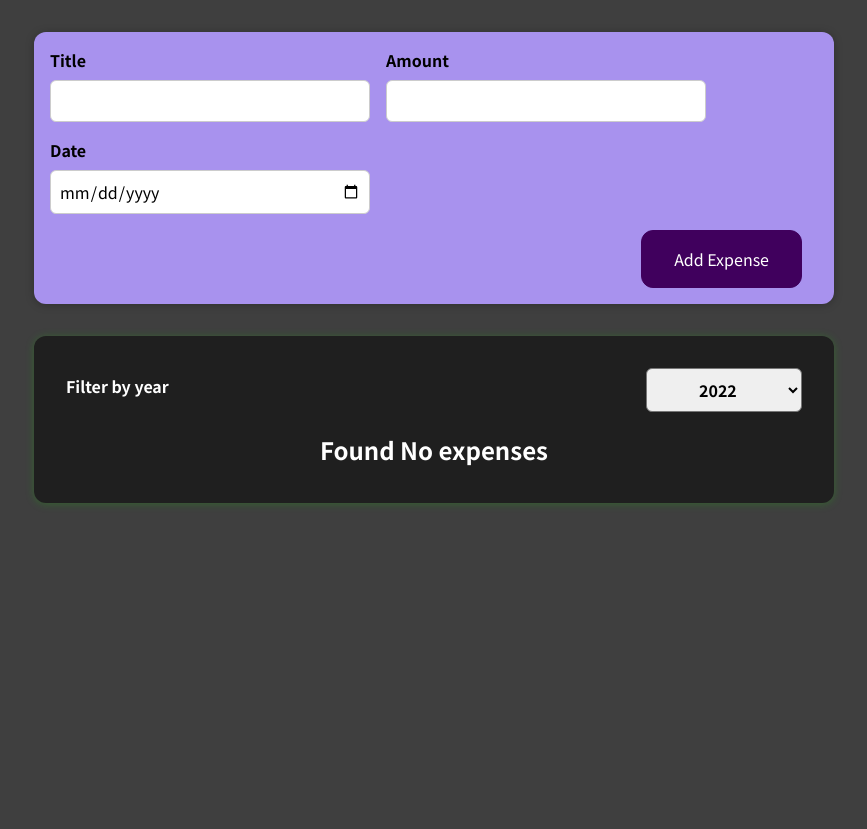
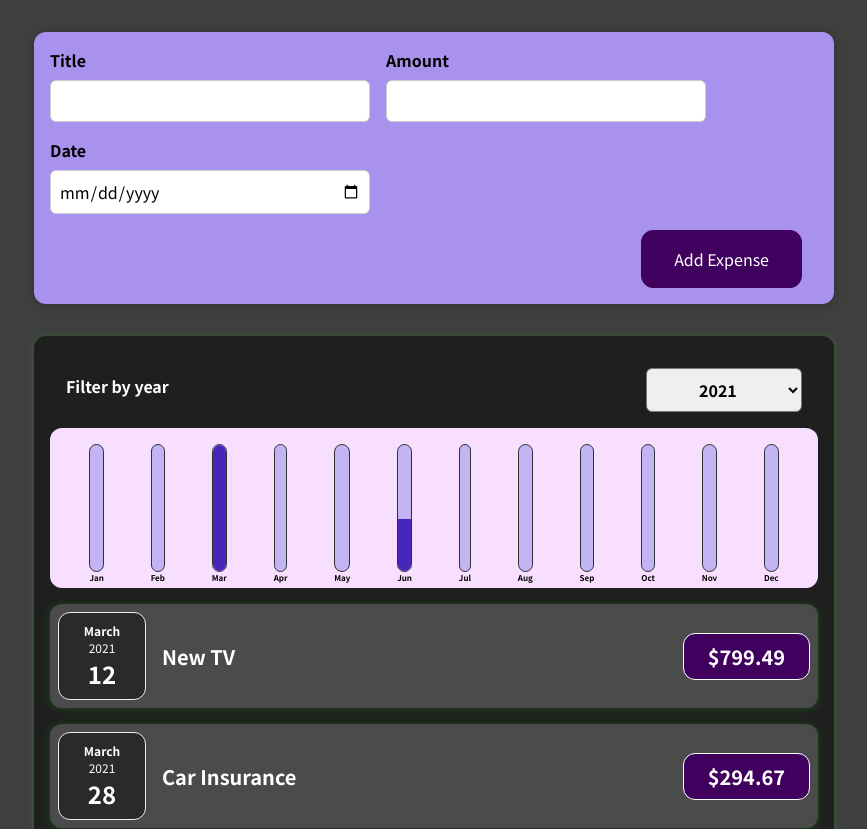
Before and after one commit to shivang101/Expense-Tracker, a React (Create React App) app: page / in a window 1280 px wide. Shown: the top 829 px of the page, without its empty margins (206-1073 px from the left). Before the commit the page ends 800 px from the top, so only its background shows below. Built offline with nearby package versions, Linux system fonts and the light colour scheme.

Commit message:
completed expense tracker

```diff
--- /dev/null
+++ b/src/components/Chart/Chart.css
@@ -0,0 +1,9 @@
+.chart {
+  padding: 1rem;
+  border-radius: 12px;
+  background-color: #f8dfff;
+  text-align: center;
+  display: flex;
+  justify-content: space-around;
+  height: 10rem;
+}
--- /dev/null
+++ b/src/components/Chart/Chart.js
@@ -0,0 +1,21 @@
+import "./Chart.css";
+import ChartBar from "./ChartBar";
+
+const Chart = (props) => {
+  const values = props.dataPoints.map((el) => el.value);
+  const max = Math.max(...values);
+  return (
+    <div className="chart ">
+      {props.dataPoints.map((el) => (
+        <ChartBar
+          key={el.label}
+          value={el.value}
+          maxValue={max}
+          label={el.label}
+        />
+      ))}
+    </div>
+  );
+};
+
+export default Chart;
--- /dev/null
+++ b/src/components/Chart/ChartBar.css
@@ -0,0 +1,30 @@
+.chart-bar {
+  height: 100%;
+  display: flex;
+  flex-direction: column;
+  align-items: center;
+}
+
+.chart-bar__inner {
+  height: 100%;
+  width: 100%;
+  border: 1px solid #313131;
+  border-radius: 12px;
+  background-color: #c3b4f3;
+  overflow: hidden;
+  display: flex;
+  flex-direction: column;
+  justify-content: flex-end;
+}
+
+.chart-bar__fill {
+  background-color: #4826b9;
+  width: 100%;
+  transition: all 0.3s ease-out;
+}
+
+.chart-bar__label {
+  font-weight: bold;
+  font-size: 0.5rem;
+  text-align: center;
+}
--- /dev/null
+++ b/src/components/Chart/ChartBar.js
@@ -0,0 +1,22 @@
+import "./ChartBar.css";
+
+const ChartBar = (props) => {
+  let barFillHeight = "0%";
+
+  if (props.maxValue > 0) {
+    barFillHeight = `${Math.round((props.value / props.maxValue) * 100)}%`;
+  }
+  return (
+    <div className="char-bar">
+      <div className="chart-bar__inner">
+        <div
+          className="chart-bar__fill"
+          style={{ height: barFillHeight }}
+        ></div>
+      </div>
+      <div className="chart-bar__label">{props.label}</div>
+    </div>
+  );
+};
+
+export default ChartBar;
--- a/src/components/Expenses/Expenses.js
+++ b/src/components/Expenses/Expenses.js
@@ -3,9 +3,10 @@ import Card from "../UI/Card";
 import ExpensesFilter from "./ExpenseFilter";
 import { useState } from "react/cjs/react.development";
 import ExpensesList from "./ExpensesList";
+import ExpensesChart from "./ExpensesChart";
 
 const Expenses = (props) => {
-  const [filteredYear, setFilteredYear] = useState("2022");
+  const [filteredYear, setFilteredYear] = useState("2021");
 
   const FilterChangeHandler = (selectedYear) => {
     setFilteredYear(selectedYear);
@@ -20,6 +21,7 @@ const Expenses = (props) => {
         selected={filteredYear}
         onChangeFilter={FilterChangeHandler}
       />
+      <ExpensesChart expenses={filteredExpenses} />
       <ExpensesList items={filteredExpenses} />
     </Card>
   );
--- /dev/null
+++ b/src/components/Expenses/ExpensesChart.js
@@ -0,0 +1,66 @@
+import Chart from "../Chart/Chart";
+
+const ExpensesChart = (props) => {
+  const chartDataPoints = [
+    {
+      label: "Jan",
+      value: 0,
+    },
+    {
+      label: "Feb",
+      value: 0,
+    },
+    {
+      label: "Mar",
+      value: 0,
+    },
+    {
+      label: "Apr",
+      value: 0,
+    },
+    {
+      label: "May",
+      value: 0,
+    },
+    {
+      label: "Jun",
+      value: 0,
+    },
+    {
+      label: "Jul",
+      value: 0,
+    },
+    {
+      label: "Aug",
+      value: 0,
+    },
+    {
+      label: "Sep",
+      value: 0,
+    },
+    {
+      label: "Oct",
+      value: 0,
+    },
+    {
+      label: "Nov",
+      value: 0,
+    },
+    {
+      label: "Dec",
+      value: 0,
+    },
+  ];
+  for (const expense of props.expenses) {
+    const expensMonth = expense.date.getMonth();
+    chartDataPoints[expensMonth].value += expense.amount;
+  }
+  //   props.expenses.forEach((el) => {
+  //     const expensMonth = el.date.getMonth();
+  //     chartDataPoints[expensMonth].value += el.amount;
+  //   });
+
+  return <Chart dataPoints={chartDataPoints} />;
+};
+
+export default ExpensesChart;
```
Also changed, not shown: 1 other file (tests, documents, lock files or other folders).
